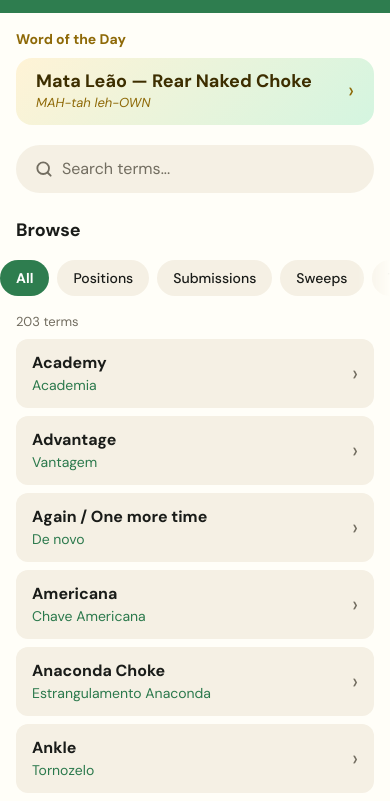
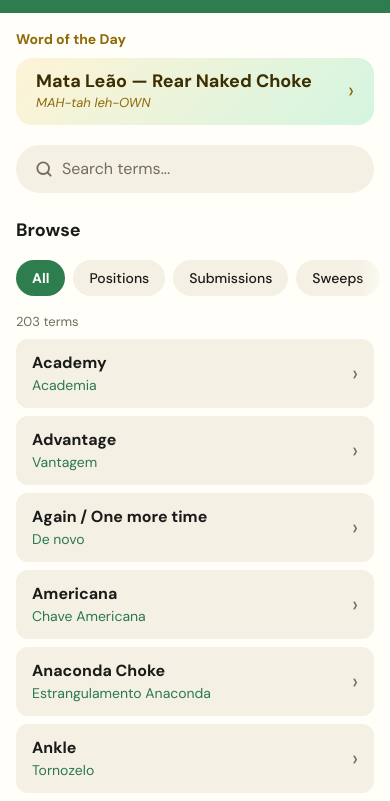
Before and after one commit to zerwynf/bjj-translator, a plain HTML site: page index.html in a window 390 px wide. Shown: the part 43-844 px from the top of the page. Drawn offline with Linux system fonts and the light colour scheme.

Commit message:
Fix filter chips snapping flush to the left edge on mobile
Scroll snapping aligned chips to the scroll container's edge, which
bleeds to the screen edge, so Safari pulled "All" to x=0. Adding
scroll-padding-inline makes chips snap to the padded 16px edge, in
line with the search box and cards.

Co-Authored-By: Claude Opus 5.5 <noreply@anthropic.com>

```diff
--- a/css/styles.css
+++ b/css/styles.css
@@ -225,6 +225,9 @@ main {
     padding: var(--space-1) var(--space-4);
     overflow-x: auto;
     scroll-snap-type: x proximity;
+    /* snap chips to the padded edge, not the screen edge (Safari otherwise
+       snaps "All" flush to the left) */
+    scroll-padding-inline: var(--space-4);
     scrollbar-width: none;
     /* fade at the right edge hints that the row scrolls */
     -webkit-mask-image: linear-gradient(to right, #000 calc(100% - 32px), transparent);
```
